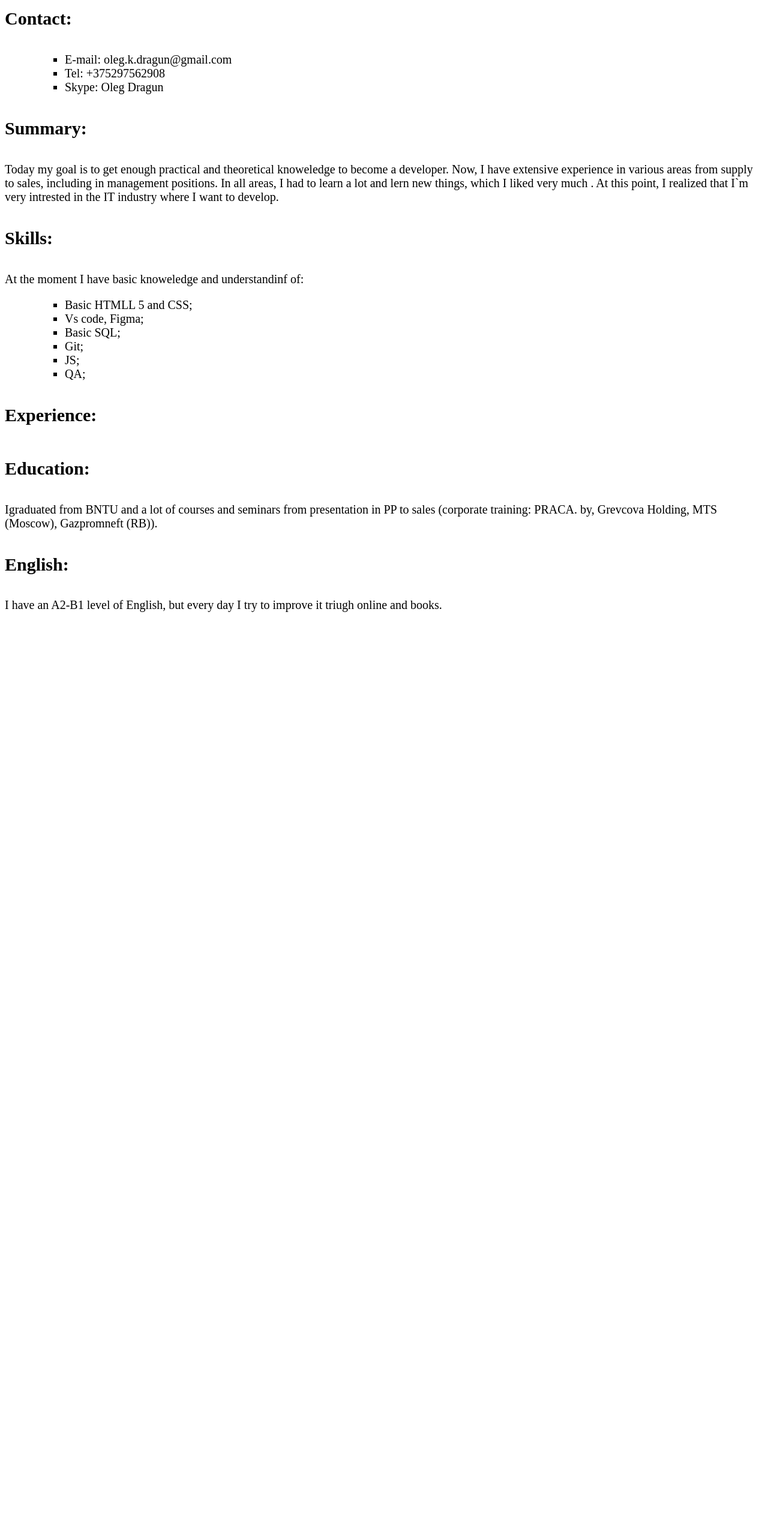
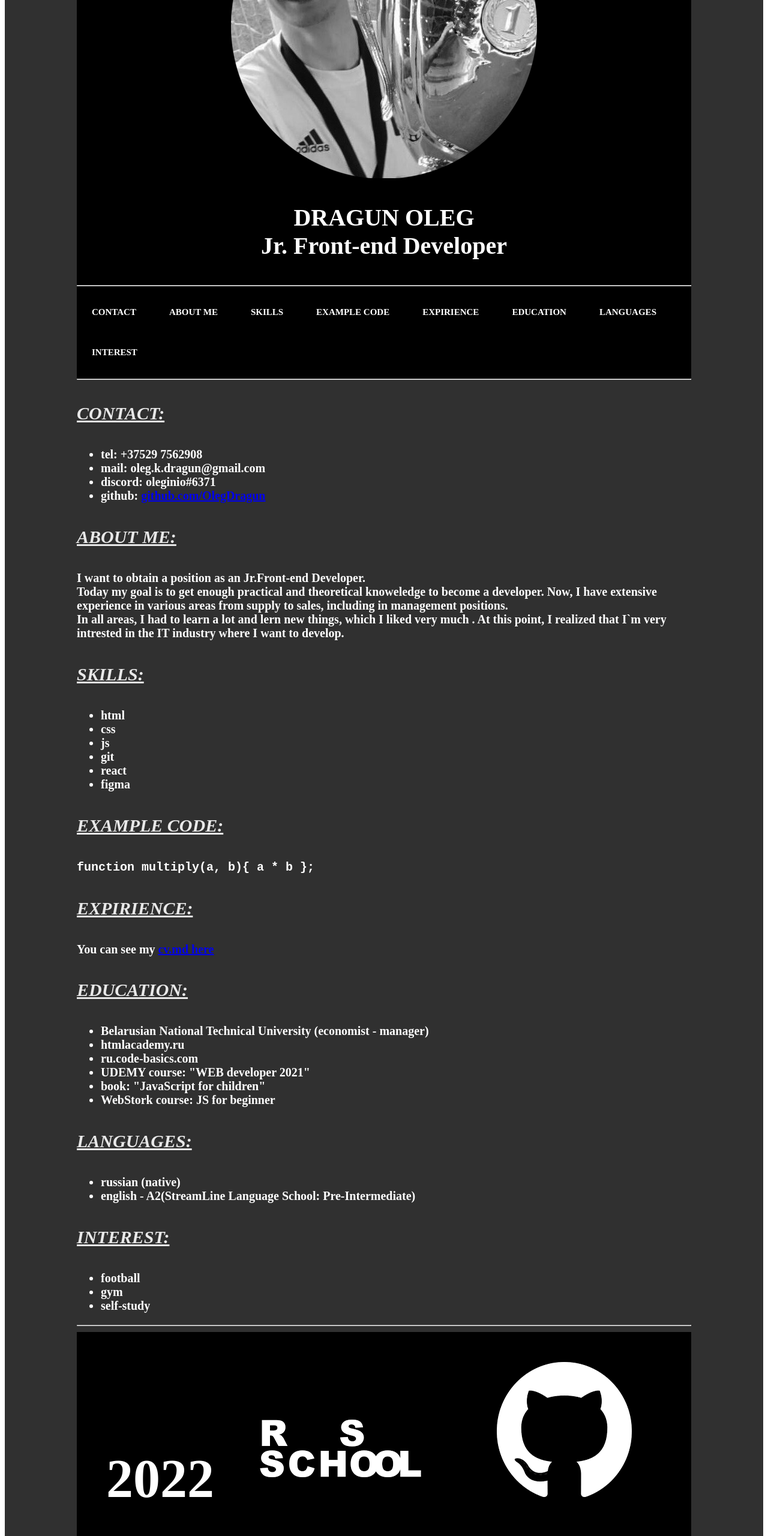
Before and after one commit to OlegDragun/rsschool-cv, a plain HTML site: page index.html in a window 1280 px wide. Shown: the part 220-2780 px from the top of the page at 60% size. Before the commit the page ends 1260 px from the top, so only its background shows below. Drawn offline with Linux system fonts and the light colour scheme.

Commit message:
feat: add html and css

```diff
--- a/index.html
+++ b/index.html
@@ -4,49 +4,127 @@
     <meta charset="UTF-8">
     <meta http-equiv="X-UA-Compatible" content="IE=edge">
     <meta name="viewport" content="width=device-width, initial-scale=1.0">
-    <title>CV</title>
+    <title>cv</title>
     <link rel="stylesheet" href="style.css">
+    <link rel="icon" href="assets/favicon.ico">
 </head>
 <body>
-    <div class="all_text">
-        <h1>Junior Developer Resume</h1>
-        <h2>Oleg Dragun</h2>
-        <h2>Contact:</h2>
-        <ul>
-          <li>E-mail: oleg.k.dragun@gmail.com</li>
-          <li>Tel: +375297562908</li>
-          <li>Skype: Oleg Dragun</li>
+  <div class="wrapper" lang="en">
+    <header>
+      <div id="ava">
+        <img class="displayed" src="img/mtsbw.png" alt="my foto">
+      </div>
+      <h1 class="name">
+        DRAGUN OLEG <br>
+        Jr. Front-end Developer
+       </h1>
+      <hr>
+      <nav class="navigation">
+        <ul >
+          <li><a href="#contact">CONTACT</a></li>
+          <li><a href="#about">ABOUT ME</a></li>
+          <li><a href="#skills">SKILLS</a></li>
+          <li><a href="#example">EXAMPLE CODE</a></li>
+          <li><a href="#expirience">EXPIRIENCE</a></li>
+          <li><a href="#education">EDUCATION</a></li>
+          <li><a href="#languages">LANGUAGES</a></li>
+          <li><a href="#interest">INTEREST</a></li>
         </ul>
-        <h2>Summary:</h2>
+      </nav>
+      <hr>
+    </header>
+
+  <main>
+    <div>
+      <h2 id="contact">CONTACT:</h2>
+        <ul class="ul-nav">
+            <li>tel: +37529 7562908</li>
+            <li>mail: oleg.k.dragun@gmail.com</li>
+            <li>discord: oleginio#6371 </li>
+            <li>github: <a href="https://github.com/OlegDragun" target="_blank">github.com/OlegDragun</a></li>
+        </ul>
+    </div>
+
+    <div>
+      <h2 id="about-me">ABOUT ME:</h2>
+        <p class="about">I want to obtain a position as an Jr.Front-end Developer.<br>
+        Today my goal is to get enough practical and theoretical knoweledge to become a developer. Now, I have extensive experience in various areas from supply to sales, including in management positions.<br>
+          In all areas, I had to learn a lot and lern new things, which I liked very much . At this point, I realized that I`m very intrested in the IT industry where I want to develop.
+        </p>
+    </div>
+
+    <div>
+        <h2 id="skills">SKILLS:</h2>
+          <ul class="ul-skills">
+            <li>html </li>
+            <li>css </li>
+            <li>js </li>
+            <li>git</li>
+            <li>react</li>
+            <li>figma</li>
+          </ul>
+    </div>
+
+    <div>
+        <h2 id="example">EXAMPLE CODE:</h2>
           <p>
-            Today my goal is to get enough practical and theoretical knoweledge to become a developer. Now, I have extensive experience in various areas from supply to sales, including in management positions. In all areas, I had to learn a lot and lern new things, which I liked very much . At this point, I realized that I`m very intrested in the IT industry where I want to develop.
-          </p>
-        <h2>Skills:</h2>
-          <p>
-            At the moment I have basic knoweledge and understandinf of:
-          </p>
-        <ul>
-          <li>Basic HTMLL 5 and CSS;</li>
-          <li>Vs code, Figma;</li>
-          <li>Basic SQL;</li>
-          <li>Git;</li>
-          <li>JS;</li>
-          <li>QA;</li>
-        </ul>
-        <h2>Experience:</h2>
+            <code>
+            function multiply(a, b){
+              a * b
+            };
+          </code>
+        </p>
+    </div>
 
-        <h2>Education: </h2>
-        <p>
-          Igraduated from BNTU and a lot of courses and seminars from
-          presentation in PP to sales (corporate training: PRACA. by,
-          Grevcova Holding, MTS (Moscow), Gazpromneft (RB)).
-        </p>
-            <h2>English:</h2>
-            <p>
-              I have an A2-B1 level of English,
-              but every day I try to improve it triugh online and books.
-            </p>
-        </div>
+    <div>
+      <h2 id="expirience">EXPIRIENCE:</h2>
+      <p>You can see my <a href="https://github.com/OlegDragun/rsschool-cv/blob/gh-pages/cv.md" target="_blank">cv.md here</a> </p>
+    </div>
 
+    <div>
+      <h2 id="education">EDUCATION:</h2>
+          <ul class="ul-education">
+            <li>Belarusian National Technical University (economist - manager)</li>
+            <li>htmlacademy.ru</li>
+            <li>ru.code-basics.com</li>
+            <li>UDEMY course: "WEB developer 2021"</li>
+            <li>book: "JavaScript for children"</li>
+            <li>WebStork course: JS for beginner</li>
+          </ul>
+    </div>
+
+    <div>
+      <h2 id="languages">LANGUAGES:</h2>
+      <ul class="ul-languages">
+        <li>russian (native)</li>
+        <li>english - A2(StreamLine Language School: Pre-Intermediate) </li>
+      </ul>
+    </div>
+
+    <div>
+      <h2 id="interest">INTEREST:</h2>
+      <ul class="ul-interest">
+        <li>football</li>
+        <li>gym</li>
+        <li>self-study</li>
+      </ul>
+    </div>
+      <hr>
+  </main>
+
+  <footer>
+
+    <div class="footer">
+      <ul >
+        <li>2022</li>
+        <li> <a href="https://rs.school/js/" target="_blank" title="RS Shool»"> <img src="img/rssblack.png" alt="rsschool" /></a> </li>
+        <li><a href="https://github.com/OlegDragun" target="_blank" title="GitHub OlegDragun"><img src="img/gitwhite.png" alt="github" /></a></li>
+      </ul>
+    </div>
+
+  </footer>
+
+</div>
 </body>
+
 </html>
--- a/style.css
+++ b/style.css
@@ -1,26 +1,78 @@
-body {
+.wrapper {
+    background-color: #303030;
+    color: white;
     font-size: 20px;
-    user-select: none;
-}
-.top_text {
-    width: 1024px;
-    height: 100%;
-    margin: 0 auto;
-    display: flex;
-    flex-direction: row;
-    justify-content: space-between;
-}
-ul {
-    padding-left: 100px;
-    list-style-type: square;
-}
+    margin-right: auto;
+    margin-left:  auto;
+    max-width: 1200px;
+    padding-right: 120px;
+    padding-left: 120px;
+      }
+    header {
+        background-color:black;
+    }
+    IMG.displayed {
+        display: block;
+        margin-left: auto;
+        margin-right: auto
+
+    }
+
 h1 {
     padding: 15px 0 15px 0;
     text-align: center;
-    color: #FF5A5F;
+
 }
 h2 {
     padding: 15px 0 15px 0;
     text-align: left;
-    color: black;
+    color: #E8E8E8;
+    font-style: italic;
+    text-decoration: underline;
 }
+.navigation ul{
+    list-style: none;
+	margin: 0;
+	padding: 0;
+}
+.navigation li a{
+    text-decoration: none;
+	color:white;
+	display: block;
+	padding: 25px;
+}
+
+.navigation ul li{
+	display: inline-block;
+    font-size: 15px;
+}
+body {
+    font-weight: 900;
+    display: flex;
+  flex-direction: column;
+  justify-content: space-between;
+}
+.footer ul{
+    list-style: none;
+	margin: 0;
+	padding: 0;
+}
+.footer li a{
+    text-decoration: none;
+	color:white;
+	display: block;
+	padding: 50px;
+}
+
+.footer ul li {
+	display: inline-block;
+    font-size: 90px;
+    background-color: black;
+}
+.footer {
+    background-color: black;
+    display: flex;
+    justify-content: center;
+    align-items: center;
+
+}
```
Also changed, not shown: img/Black-White.jpg (added), img/git.png (added), img/git2s.png (added), img/gitwhite.png (added), img/image.png (added), img/mts cup.jpg (added), img/mtsbw.png (added), img/rss.png (added), img/rssblack.png (added), img/sochi.jpg (added).
